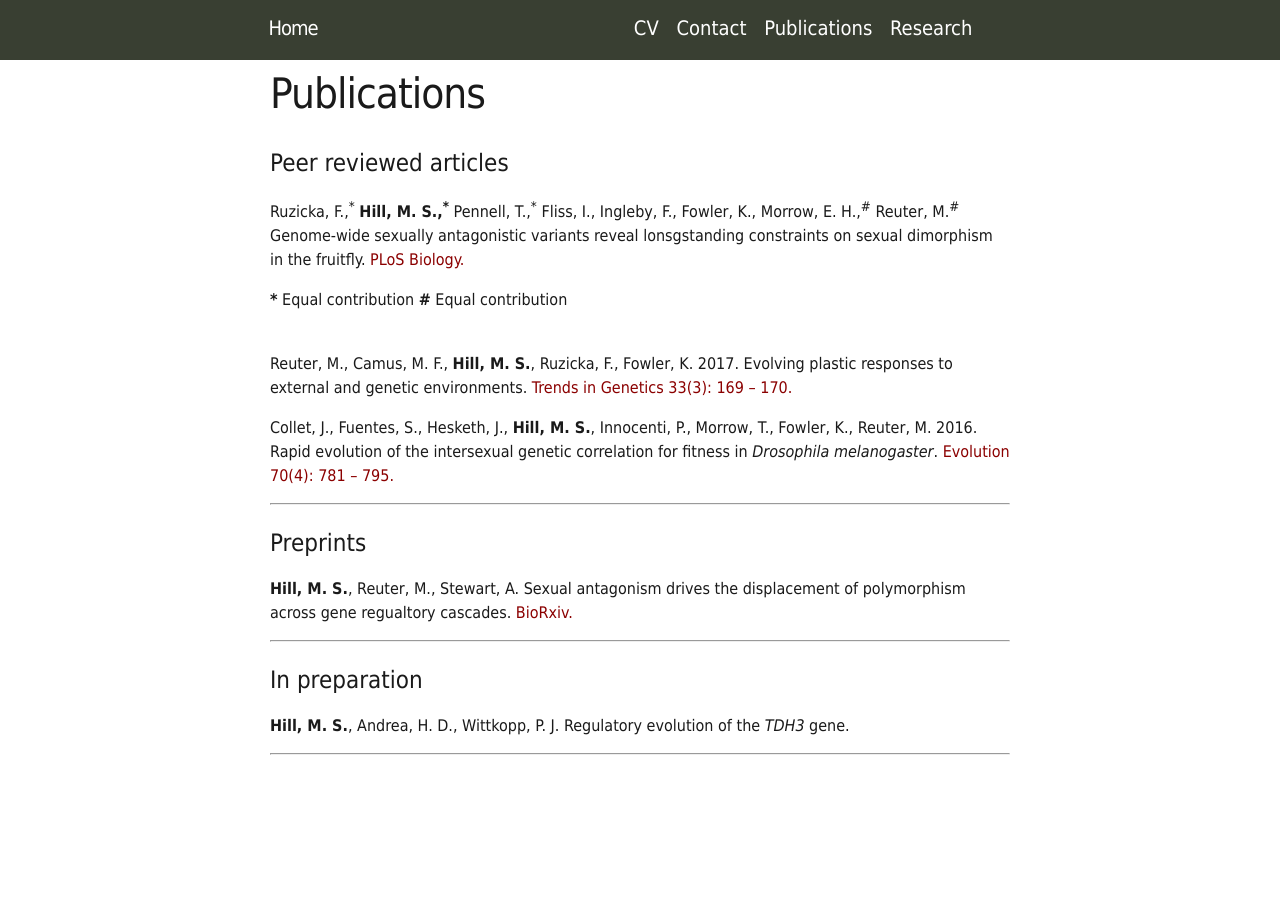
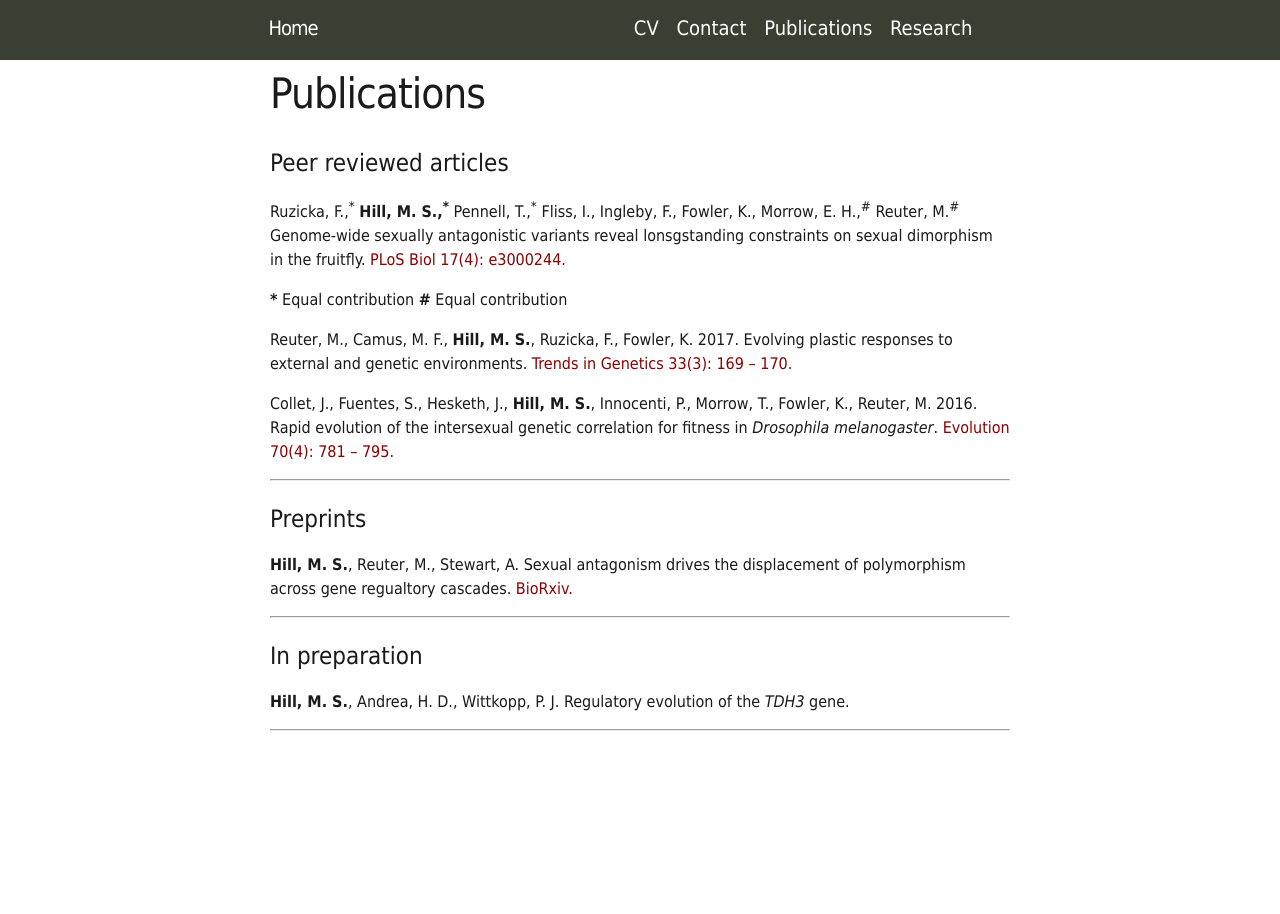
Before and after one commit to Mark-Stephen-Hill/Mark-Stephen-Hill.github.io, a Jekyll site: the page built from Publications.md, in a window 1280 px wide. Built offline with Jekyll 4.4.1, drawn with Linux system fonts in a browser that asks for light colours.

Commit message:
Update Publications.md

```diff
--- a/Publications.md
+++ b/Publications.md
@@ -16,12 +16,10 @@
 <h1>Peer reviewed articles</h1>
 
 
-Ruzicka, F.,<sup>*</sup> <b>Hill, M. S.,<sup>*</sup></b> Pennell, T.,<sup>*</sup> Fliss, I., Ingleby, F., Fowler, K., Morrow, E. H.,<sup>#</sup> Reuter, M.<sup>#</sup> Genome-wide sexually antagonistic variants reveal lonsgstanding constraints on sexual dimorphism in the fruitfly. <a href="https://doi.org/10.1371/journal.pbio.3000244" style="color:#8b0000">PLoS Biology.</a>
+Ruzicka, F.,<sup>*</sup> <b>Hill, M. S.,<sup>*</sup></b> Pennell, T.,<sup>*</sup> Fliss, I., Ingleby, F., Fowler, K., Morrow, E. H.,<sup>#</sup> Reuter, M.<sup>#</sup> Genome-wide sexually antagonistic variants reveal lonsgstanding constraints on sexual dimorphism in the fruitfly. <a href="https://doi.org/10.1371/journal.pbio.3000244" style="color:#8b0000">PLoS Biol 17(4): e3000244.</a>
 
 <b>*</b> Equal contribution
 <b>#</b> Equal contribution
-<br>
-<br>
 
 Reuter, M., Camus, M. F., <b>Hill, M. S.</b>, Ruzicka, F., Fowler, K. 2017. Evolving plastic responses to external and genetic environments. <a href="http://ac.els-cdn.com/S0168952517300045/1-s2.0-S0168952517300045-main.pdf?_tid=2a7d67f6-ebee-11e6-a180-00000aab0f26&acdnat=1486332062_e1b2719461cfd3704c1c2a321a7177ee" style="color:#8b0000">Trends in Genetics 33(3): 169 – 170.</a>
 
@@ -33,7 +31,6 @@
 
 <b>Hill, M. S.</b>, Reuter, M., Stewart, A. Sexual antagonism drives the displacement of polymorphism across gene regualtory cascades. <a href="https://www.biorxiv.org/content/early/2018/10/29/454959" style="color:#8b0000">BioRxiv.</a>
 
-
 <hr>
 
 <h1>In preparation</h1>
```
